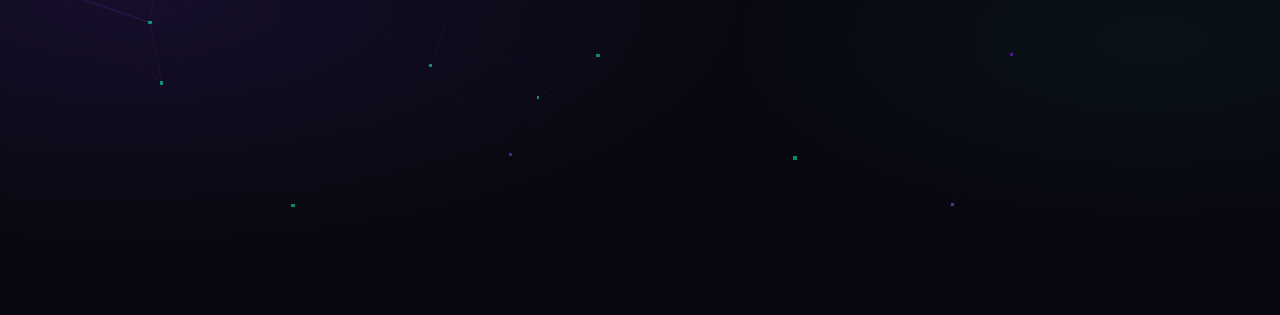
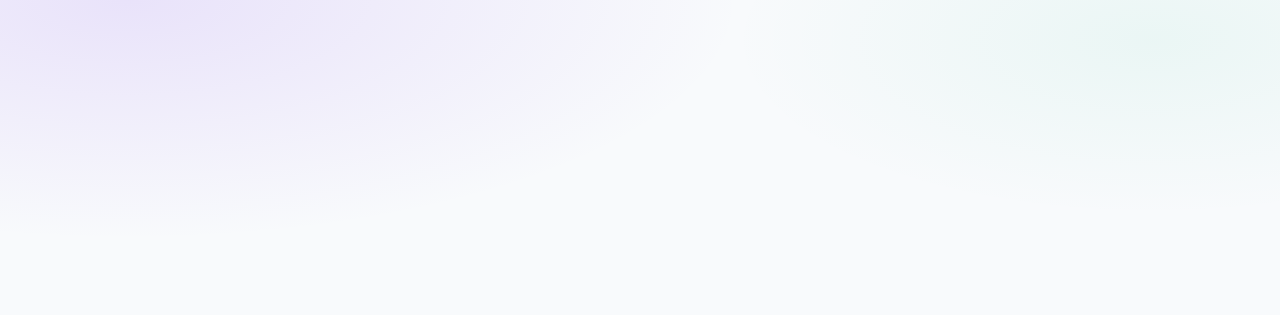
Before and after one commit to ItsMayankTiwari/Attendance-portal, a website: page teacher.html in a window 1280 px wide. Shown: the top 315 px of the page. Drawn offline with nearby package versions, Linux system fonts and the light colour scheme.

Commit message:
Apply remaining attendance portal updates

```diff
--- a/auth-bg.js
+++ /dev/null
@@ -1,257 +0,0 @@
-/* ==========================================================================
-   auth-bg.js — Neural network particle mesh for login/auth screens
-   Three.js WebGL canvas, pointer-events: none, behind all content.
-
-   Performance constraints:
-   - Max 60 particles (mobile-safe)
-   - Connection lines only drawn when distance < threshold
-   - Frame rate capped at 30 fps via manual throttle
-   - Canvas auto-destroyed when auth screen hides
-   - Graceful fallback: if THREE is missing, does nothing
-   ========================================================================== */
-
-(function () {
-  'use strict';
-
-  if (typeof THREE === 'undefined') return;
-
-  // ---- Configuration ----
-  const PARTICLE_COUNT = 55;
-  const CONNECTION_DISTANCE = 120;
-  const PARTICLE_SPEED = 0.15;
-  const SPREAD = 300;
-  const FPS_CAP = 30;
-  const FRAME_INTERVAL = 1000 / FPS_CAP;
-
-  // Palette from Phase 2
-  const VIOLET       = new THREE.Color(0x7c3aed);
-  const VIOLET_DIM   = new THREE.Color(0x4c1d95);
-  const EMERALD      = new THREE.Color(0x10b981);
-  const LINE_OPACITY = 0.18;
-
-  // ---- Find target container ----
-  const container = document.getElementById('auth-bg-canvas');
-  if (!container) return;
-
-  // ---- Renderer ----
-  const renderer = new THREE.WebGLRenderer({ alpha: true, antialias: false, powerPreference: 'low-power' });
-  renderer.setPixelRatio(Math.min(window.devicePixelRatio, 1.5));
-  renderer.setClearColor(0x000000, 0);
-  container.appendChild(renderer.domElement);
-
-  // ---- Scene + Camera ----
-  const scene = new THREE.Scene();
-  const camera = new THREE.PerspectiveCamera(60, 1, 1, 1000);
-  camera.position.z = 350;
-
-  // ---- Particles ----
-  const positions = [];
-  const velocities = [];
-  const colors = [];
-
-  for (let i = 0; i < PARTICLE_COUNT; i++) {
-    positions.push(
-      (Math.random() - 0.5) * SPREAD * 2,
-      (Math.random() - 0.5) * SPREAD * 2,
-      (Math.random() - 0.5) * SPREAD * 0.6
-    );
-    velocities.push(
-      (Math.random() - 0.5) * PARTICLE_SPEED,
-      (Math.random() - 0.5) * PARTICLE_SPEED,
-      (Math.random() - 0.5) * PARTICLE_SPEED * 0.3
-    );
-    // Mix between violet and emerald
-    const mix = Math.random();
-    const c = mix < 0.7
-      ? VIOLET.clone().lerp(VIOLET_DIM, Math.random())
-      : EMERALD.clone();
-    colors.push(c.r, c.g, c.b);
-  }
-
-  const particleGeometry = new THREE.BufferGeometry();
-  particleGeometry.setAttribute('position', new THREE.Float32BufferAttribute(positions, 3));
-  particleGeometry.setAttribute('color', new THREE.Float32BufferAttribute(colors, 3));
-
-  const particleMaterial = new THREE.PointsMaterial({
-    size: 3,
-    vertexColors: true,
-    transparent: true,
-    opacity: 0.7,
-    sizeAttenuation: true,
-    blending: THREE.AdditiveBlending,
-    depthWrite: false,
-  });
-
-  const points = new THREE.Points(particleGeometry, particleMaterial);
-  scene.add(points);
-
-  // ---- Connection lines ----
-  const MAX_CONNECTIONS = PARTICLE_COUNT * 3; // budget for line segments
-  const linePositions = new Float32Array(MAX_CONNECTIONS * 6);
-  const lineColors = new Float32Array(MAX_CONNECTIONS * 6);
-  const lineGeometry = new THREE.BufferGeometry();
-  lineGeometry.setAttribute('position', new THREE.Float32BufferAttribute(linePositions, 3));
-  lineGeometry.setAttribute('color', new THREE.Float32BufferAttribute(lineColors, 3));
-  lineGeometry.setDrawRange(0, 0);
-
-  const lineMaterial = new THREE.LineBasicMaterial({
-    vertexColors: true,
-    transparent: true,
-    opacity: LINE_OPACITY,
-    blending: THREE.AdditiveBlending,
-    depthWrite: false,
-  });
-
-  const lineSegments = new THREE.LineSegments(lineGeometry, lineMaterial);
-  scene.add(lineSegments);
-
-  // ---- Mouse interaction (subtle attraction) ----
-  let mouseX = 0, mouseY = 0;
-  document.addEventListener('mousemove', (e) => {
-    mouseX = (e.clientX / window.innerWidth) * 2 - 1;
-    mouseY = -(e.clientY / window.innerHeight) * 2 + 1;
-  }, { passive: true });
-
-  // ---- Resize ----
-  function resize() {
-    const w = container.clientWidth;
-    const h = container.clientHeight;
-    if (w === 0 || h === 0) return;
-    renderer.setSize(w, h);
-    camera.aspect = w / h;
-    camera.updateProjectionMatrix();
-  }
-  window.addEventListener('resize', resize, { passive: true });
-  resize();
-
-  // ---- Animation loop (capped at 30fps) ----
-  let lastFrame = 0;
-  let animId = null;
-  let destroyed = false;
-
-  function animate(now) {
-    if (destroyed) return;
-    animId = requestAnimationFrame(animate);
-
-    if (now - lastFrame < FRAME_INTERVAL) return;
-    lastFrame = now;
-
-    const posArr = particleGeometry.attributes.position.array;
-
-    // Move particles
-    for (let i = 0; i < PARTICLE_COUNT; i++) {
-      const i3 = i * 3;
-      posArr[i3]     += velocities[i3];
-      posArr[i3 + 1] += velocities[i3 + 1];
-      posArr[i3 + 2] += velocities[i3 + 2];
-
-      // Bounce off bounds
-      if (Math.abs(posArr[i3])     > SPREAD) velocities[i3]     *= -1;
-      if (Math.abs(posArr[i3 + 1]) > SPREAD) velocities[i3 + 1] *= -1;
-      if (Math.abs(posArr[i3 + 2]) > SPREAD * 0.3) velocities[i3 + 2] *= -1;
-    }
-    particleGeometry.attributes.position.needsUpdate = true;
-
-    // Build connection lines
-    let lineIndex = 0;
-    const lp = lineGeometry.attributes.position.array;
-    const lc = lineGeometry.attributes.color.array;
-
-    for (let i = 0; i < PARTICLE_COUNT && lineIndex < MAX_CONNECTIONS; i++) {
-      for (let j = i + 1; j < PARTICLE_COUNT && lineIndex < MAX_CONNECTIONS; j++) {
-        const i3 = i * 3, j3 = j * 3;
-        const dx = posArr[i3]     - posArr[j3];
-        const dy = posArr[i3 + 1] - posArr[j3 + 1];
-        const dz = posArr[i3 + 2] - posArr[j3 + 2];
-        const dist = Math.sqrt(dx * dx + dy * dy + dz * dz);
-
-        if (dist < CONNECTION_DISTANCE) {
-          const li = lineIndex * 6;
-          lp[li]     = posArr[i3];
-          lp[li + 1] = posArr[i3 + 1];
-          lp[li + 2] = posArr[i3 + 2];
-          lp[li + 3] = posArr[j3];
-          lp[li + 4] = posArr[j3 + 1];
-          lp[li + 5] = posArr[j3 + 2];
-
-          const alpha = 1 - dist / CONNECTION_DISTANCE;
-          lc[li]     = VIOLET.r * alpha;
-          lc[li + 1] = VIOLET.g * alpha;
-          lc[li + 2] = VIOLET.b * alpha;
-          lc[li + 3] = VIOLET.r * alpha;
-          lc[li + 4] = VIOLET.g * alpha;
-          lc[li + 5] = VIOLET.b * alpha;
-
-          lineIndex++;
-        }
-      }
-    }
-    lineGeometry.setDrawRange(0, lineIndex * 2);
-    lineGeometry.attributes.position.needsUpdate = true;
-    lineGeometry.attributes.color.needsUpdate = true;
-
-    // Subtle camera drift following mouse
-    camera.position.x += (mouseX * 30 - camera.position.x) * 0.02;
-    camera.position.y += (mouseY * 20 - camera.position.y) * 0.02;
-
-    // Very slow auto-rotation
-    points.rotation.y += 0.0003;
-    lineSegments.rotation.y += 0.0003;
-
-    renderer.render(scene, camera);
-  }
-
-  // ---- Visibility management ----
-  // Only run when an auth screen is visible
-  function isAuthVisible() {
-    const auth = document.getElementById('screen-auth');
-    const setup = document.getElementById('screen-setup');
-    const loading = document.getElementById('screen-loading');
-    return (
-      (auth && auth.classList.contains('is-active')) ||
-      (setup && setup.classList.contains('is-active')) ||
-      (loading && loading.classList.contains('is-active'))
-    );
-  }
-
-  function startIfVisible() {
-    if (isAuthVisible() && !animId && !destroyed) {
-      container.style.display = 'block';
-      animId = requestAnimationFrame(animate);
-    }
-  }
-
-  function stopIfHidden() {
-    if (!isAuthVisible()) {
-      if (animId) { cancelAnimationFrame(animId); animId = null; }
-      container.style.display = 'none';
-    }
-  }
-
-  // Poll visibility (the show() function in attendance.js doesn't dispatch events)
-  const visCheck = setInterval(() => {
-    if (isAuthVisible()) startIfVisible();
-    else stopIfHidden();
-
-    // If shell is visible, we can fully destroy to free GPU memory
-    const shell = document.getElementById('shell');
-    if (shell && !shell.classList.contains('hidden')) {
-      destroy();
-    }
-  }, 500);
-
-  function destroy() {
-    destroyed = true;
-    clearInterval(visCheck);
-    if (animId) cancelAnimationFrame(animId);
-    particleGeometry.dispose();
-    particleMaterial.dispose();
-    lineGeometry.dispose();
-    lineMaterial.dispose();
-    renderer.dispose();
-    if (renderer.domElement.parentNode) renderer.domElement.remove();
-  }
-
-  // Start immediately
-  startIfVisible();
-})();
--- a/lib/session-attendance.js
+++ b/lib/session-attendance.js
@@ -17,7 +17,7 @@ export default async function handler(req, res) {
 
   const { data, error } = await supabase
     .from('attendance_records')
-    .select(`marked_at, students ( roll_number, name )`)
+    .select(`marked_at, latitude, longitude, device_ip, students ( roll_number, name )`)
     .eq('session_id', session_id)
     .order('marked_at', { ascending: false });
 
--- a/style.css
+++ b/style.css
@@ -5,59 +5,36 @@
    ========================================================================== */
 
 :root {
-  color-scheme: dark;
-  /* Depth palette */
-  --bg-base:    #080810;
-  --bg-surface: #0f0f1a;
-  --bg-card:    #13131f;
-  --bg-raised:  #1a1a2e;
-
-  /* Borders */
-  --border:       rgba(124, 58, 237, 0.2);
-  --border-hover: rgba(124, 58, 237, 0.5);
-  --border-plain: rgba(255, 255, 255, 0.07);
-
-  /* Text */
-  --text:     #f0efff;
-  --text-dim: #8a8aad;
-  --text-faint: #4a4a6a;
-
-  /* Accent — violet primary, emerald success */
-  --accent:       #7c3aed;
-  --accent-light: #a78bfa;
-  --accent-dim:   rgba(124, 58, 237, 0.15);
-  --accent-glow:  rgba(124, 58, 237, 0.35);
-
-  --success:       #10b981;
-  --success-dim:   rgba(16, 185, 129, 0.15);
-  --success-light: #34d399;
-
-  --danger:     #ef4444;
-  --danger-dim: rgba(239, 68, 68, 0.12);
-
-  --warn:     #f59e0b;
-  --warn-dim: rgba(245, 158, 11, 0.15);
-
-  /* Radius */
-  --r-sm: 8px;
-  --r-md: 14px;
-  --r-lg: 20px;
-  --r-xl: 28px;
-
-  /* Shadows */
-  --shadow-sm: 0 1px 3px rgba(0,0,0,0.6);
-  --shadow-md: 0 4px 16px rgba(0,0,0,0.5);
-  --shadow-lg: 0 12px 40px rgba(0,0,0,0.7);
-  --shadow-accent: 0 0 24px var(--accent-glow);
-
-  /* Glass */
-  --glass-bg: rgba(15, 15, 26, 0.75);
-  --glass-blur: blur(18px) saturate(1.4);
-
-  /* Fonts */
-  --font-display: 'Space Grotesk', system-ui, sans-serif;
-  --font-body:    'Inter', system-ui, sans-serif;
-  --font-mono:    'JetBrains Mono', monospace;
+  color-scheme: light;
+  --bg-base: #f8fafc;
+  --bg-surface: #f1f5f9;
+  --bg-card: #ffffff;
+  --bg-raised: #ffffff;
+  --border: #cbd5e1;
+  --border-hover: #94a3b8;
+  --border-plain: #e2e8f0;
+  --text: #0f172a;
+  --text-dim: #64748b;
+  --text-faint: #94a3b8;
+  --accent: #2563eb;
+  --accent-light: #3b82f6;
+  --accent-dim: rgba(37,99,235,0.1);
+  --accent-glow: rgba(37,99,235,0.2);
+  --success: #059669;
+  --success-dim: rgba(5,150,105,0.1);
+  --success-light: #10b981;
+  --danger: #dc2626;
+  --danger-dim: rgba(220,38,38,0.1);
+  --warn: #d97706;
+  --warn-dim: rgba(217,119,6,0.1);
+  --r-sm: 6px;
+  --r-md: 10px;
+  --r-lg: 16px;
+  --r-xl: 24px;
+  --shadow-sm: 0 1px 2px rgba(0,0,0,0.05);
+  --shadow-md: 0 4px 6px -1px rgba(0,0,0,0.1);
+  --shadow-lg: 0 10px 15px -3px rgba(0,0,0,0.1);
+  --shadow-accent: 0 0 12px var(--accent-glow);
 }
 
 /* ==========================================================================
@@ -123,7 +100,7 @@ button { font-family: inherit; cursor: pointer; outline: none; border: none; }
   box-shadow: var(--shadow-sm);
   transition: border-color 0.25s ease, box-shadow 0.25s ease, transform 0.2s ease;
   /* Subtle top-left spotlight */
-  background-image: radial-gradient(ellipse 120% 80% at 0% 0%, rgba(124,58,237,0.07) 0%, transparent 60%);
+
 }
 .bento-card:hover {
   border-color: var(--border-hover);
@@ -360,7 +337,7 @@ button { font-family: inherit; cursor: pointer; outline: none; border: none; }
   font-size: 16px; /* CRITICAL: Must be at least 16px to prevent iOS Safari auto-zoom glitch */
   transition: border-color 0.2s, box-shadow 0.2s;
   appearance: none;
-  color-scheme: dark;
+  color-scheme: light;
 }
 .input:focus, .input-paper:focus {
   outline: none;
--- a/teacher.html
+++ b/teacher.html
@@ -3,13 +3,15 @@
 <head>
   <meta charset="UTF-8">
   <meta name="viewport" content="width=device-width, initial-scale=1.0, maximum-scale=1.0, user-scalable=no, viewport-fit=cover">
-  <meta name="color-scheme" content="dark">
-  <meta name="theme-color" content="#030305">
+  <meta name="color-scheme" content="light">
+  <meta name="theme-color" content="#f8fafc">
   <title>Attendance — Instructor Console</title>
   <link rel="stylesheet" href="style.css">
   <script src="https://cdn.jsdelivr.net/npm/@supabase/supabase-js@2.112.3"></script>
   <script src="https://cdnjs.cloudflare.com/ajax/libs/qrcodejs/1.0.0/qrcode.min.js"></script>
   <script src="https://cdnjs.cloudflare.com/ajax/libs/three.js/r128/three.min.js"></script>
+  <link rel="stylesheet" href="https://unpkg.com/leaflet@1.9.4/dist/leaflet.css" />
+  <script src="https://unpkg.com/leaflet@1.9.4/dist/leaflet.js"></script>
 </head>
 <body>
   <div id="auth-bg-canvas" style="position:fixed; inset:0; z-index:-1;"></div>
@@ -174,7 +176,6 @@
             </p>
           </div>
 
-          <!-- Counter + end button -->
           <div class="spread" style="margin-top: 20px; padding: 20px 24px; background: var(--bg-card);
                border: 1px solid var(--border-plain); border-radius: var(--r-lg);">
             <div class="counter-tile">
@@ -184,6 +185,18 @@
             <button class="btn btn-danger" id="btn-end-session" style="width: auto; padding-inline: 20px;">
               End session
             </button>
+          </div>
+
+          <div class="bento-grid" style="margin-top: 20px;">
+            <div class="bento-card" style="padding: 0; overflow: hidden; height: 300px;">
+              <div id="live-map" style="width: 100%; height: 100%; z-index: 1;"></div>
+            </div>
+            <div class="bento-card" style="max-height: 300px; overflow-y: auto;">
+              <h3 class="bento-header" style="margin-bottom: 12px; font-size: 1rem;">Live Network Log</h3>
+              <div id="live-network-log" class="stack" style="gap: 8px; font-size: 0.8rem; font-family: var(--font-mono);">
+                <div class="text-dim">Waiting for scans...</div>
+              </div>
+            </div>
           </div>
         </div>
       </div>
--- a/teacher.js
+++ b/teacher.js
@@ -345,6 +345,11 @@ function stopLiveLocally() {
   clearTimeout(qrTimer); qrTimer = null;
   clearInterval(pollInterval); pollInterval = null;
   activeSessionId = null;
+  if (liveMap) {
+    liveMap.remove();
+    liveMap = null;
+    liveMarkers = [];
+  }
   renderLiveView();
 }
 
@@ -383,11 +388,56 @@ async function refreshQr() {
   qrTimer = setTimeout(refreshQr, waitMs);
 }
 
+let liveMap = null;
+let liveMarkers = [];
+
 async function refreshLiveRoster() {
   if (!activeSessionId) return;
   try {
     const records = await authedFetch(`/api/session-attendance?session_id=${activeSessionId}`);
     document.getElementById('live-count').textContent = records.length;
+
+    // Map initialization
+    if (!liveMap && document.getElementById('live-map').offsetParent) {
+      // Init around IIT Jodhpur roughly
+      liveMap = L.map('live-map').setView([26.4716, 73.1134], 15);
+      L.tileLayer('https://{s}.basemaps.cartocdn.com/light_all/{z}/{x}/{y}{r}.png', {
+        attribution: '&copy; OpenStreetMap &copy; CARTO'
+      }).addTo(liveMap);
+    }
+
+    if (liveMap) {
+      liveMarkers.forEach(m => m.remove());
+      liveMarkers = [];
+      const logHtml = [];
+
+      records.forEach(r => {
+        if (r.latitude && r.longitude) {
+          const m = L.circleMarker([r.latitude, r.longitude], {
+            color: 'var(--primary)',
+            fillColor: 'var(--primary)',
+            fillOpacity: 0.5,
+            radius: 5
+          }).bindPopup(r.students.roll_number).addTo(liveMap);
+          liveMarkers.push(m);
+        }
+
+        // Build log (determine if hostel or LHC based on rough IP subnet/string for demo)
+        const ipStr = r.device_ip || 'Unknown';
+        const locationTag = (ipStr.includes('10.1.') || ipStr.startsWith('172.')) ? 'Hostel' : 'LHC/Campus';
+        logHtml.push(`<div style="display:flex; justify-content:space-between; border-bottom: 1px solid var(--border-plain); padding-bottom:4px;">
+          <span>${escapeHtml(r.students.roll_number)}</span>
+          <span style="color:var(--primary);">${ipStr} <span class="text-dim">(${locationTag})</span></span>
+        </div>`);
+      });
+
+      const logContainer = document.getElementById('live-network-log');
+      if (logHtml.length) {
+        logContainer.innerHTML = logHtml.join('');
+      } else {
+        logContainer.innerHTML = '<div class="text-dim">Waiting for scans...</div>';
+      }
+    }
   } catch (err) { /* transient */ }
 }
 
--- a/ui-fx.js
+++ /dev/null
@@ -1,91 +0,0 @@
-/* ==========================================================================
-   ui-fx.js — Pure CSS/JS interactions (3D card tilt & scroll reveals)
-   ========================================================================== */
-
-(function() {
-  const isDesktop = window.matchMedia("(pointer: fine)").matches;
-
-  // 1. Desktop 3D Hover Tilt (Cards Only)
-  // Safely skips mobile devices to prevent touch glitches
-  function applyTilt(card) {
-    if (!isDesktop || card.dataset.tiltInit || !card.classList.contains('bento-card')) return;
-
-    // CRITICAL FIX: CSS 3D transforms (rotateX/Y) break the OS-level rendering of native <select>
-    // dropdowns on Windows Chrome, causing them to detach and stretch across the screen.
-    // We strictly disable the tilt effect on any card containing an input or select.
-    if (card.querySelector('select, input')) return;
-
-    card.dataset.tiltInit = 'true';
-    card.style.transformStyle = 'preserve-3d';
-
-    card.addEventListener('mousemove', (e) => {
-      card.style.transition = 'transform 0.1s ease, box-shadow 0.25s ease';
-      const rect = card.getBoundingClientRect();
-      const x = (e.clientX - rect.left) / rect.width - 0.5;
-      const y = (e.clientY - rect.top) / rect.height - 0.5;
-
-      const tiltX = -y * 8; // Max 8 deg
-      const tiltY = x * 8;  // Max 8 deg
-
-      card.style.transform = `perspective(1000px) rotateX(${tiltX}deg) rotateY(${tiltY}deg) scale3d(1.02, 1.02, 1.02)`;
-
-      const px = ((e.clientX - rect.left) / rect.width) * 100;
-      const py = ((e.clientY - rect.top) / rect.height) * 100;
-      card.style.backgroundImage = `radial-gradient(ellipse 120% 80% at ${px}% ${py}%, rgba(124,58,237,0.12) 0%, transparent 50%)`;
-    });
-
-    card.addEventListener('mouseleave', () => {
-      card.style.transition = 'transform 0.4s ease, box-shadow 0.4s ease'; // Smooth spring back
-      card.style.transform = `perspective(1000px) rotateX(0deg) rotateY(0deg) scale3d(1, 1, 1)`;
-      card.style.backgroundImage = `radial-gradient(ellipse 120% 80% at 0% 0%, rgba(124,58,237,0.07) 0%, transparent 60%)`;
-    });
-  }
-
-  // 2. Universal 3D Scroll Reveal (Mobile & Desktop)
-  // Triggers flip-up animations as items scroll into view
-  const revealObserver = new IntersectionObserver((entries) => {
-    entries.forEach(entry => {
-      if (entry.isIntersecting) {
-        // Slight delay based on DOM order for staggered flip effect
-        const siblings = Array.from(entry.target.parentNode.children);
-        const index = siblings.indexOf(entry.target);
-        const delay = (index % 10) * 60; // 60ms delay per item
-
-        setTimeout(() => {
-          entry.target.classList.add('is-visible');
-        }, delay);
-
-        revealObserver.unobserve(entry.target); // Only animate once per load
-      }
-    });
-  }, { threshold: 0.05, rootMargin: '0px 0px -20px 0px' });
-
-  function processElements() {
-    document.querySelectorAll('.bento-card, .ledger-row').forEach(el => {
-      applyTilt(el);
-
-      if (!el.dataset.revealInit) {
-        el.dataset.revealInit = 'true';
-        el.classList.add('reveal-3d');
-        revealObserver.observe(el);
-      }
-    });
-  }
-
-  // Initial application
-  processElements();
-
-  // Watch the DOM for dynamically added elements (like new courses or records)
-  const domObserver = new MutationObserver((mutations) => {
-    if (mutations.some(m => m.addedNodes.length > 0)) {
-      // Let the browser paint first, then hook up animations
-      requestAnimationFrame(processElements);
-    }
-  });
-
-  const shell = document.getElementById('shell');
-  if (shell) {
-    domObserver.observe(shell, { childList: true, subtree: true });
-  }
-
-})();
```
Also changed, not shown: attendance.js (+13 -1 lines), index.html (+2 -2 lines), 1 other file.
